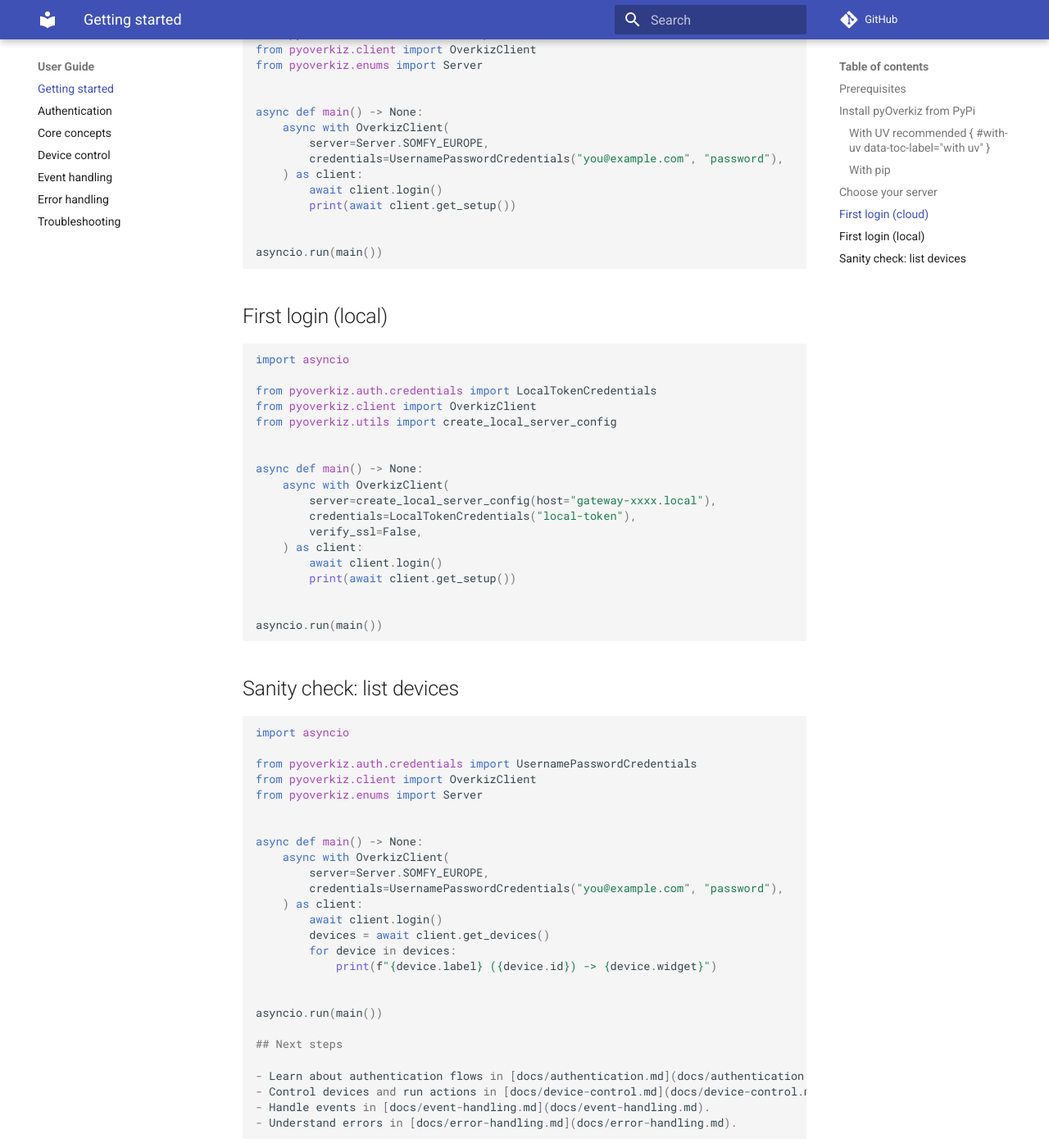
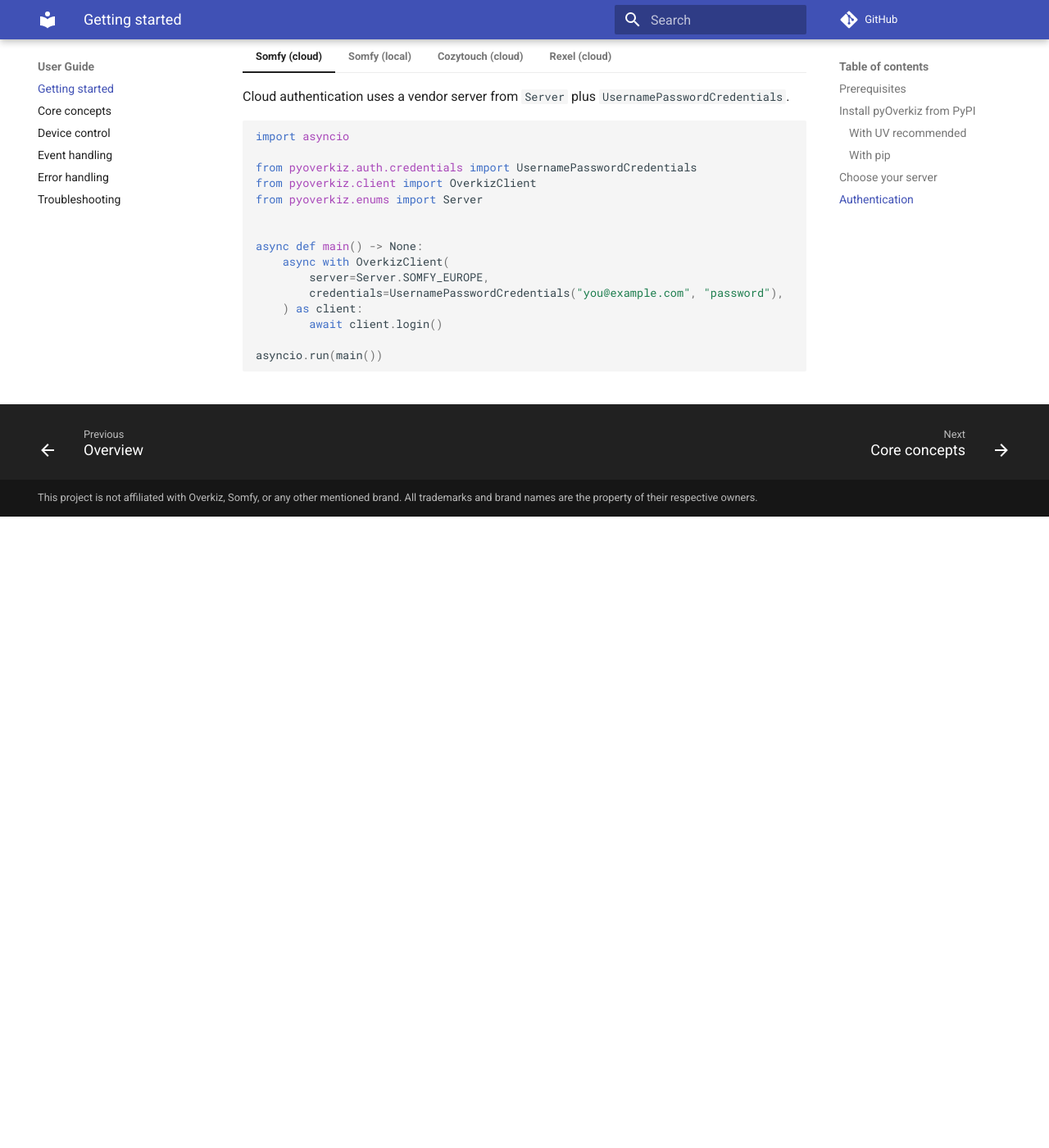
Before and after one commit to iMicknl/python-overkiz-api, an MkDocs documentation site: the page built from docs/getting-started.md, in a window 1280 px wide and 1400 px high, scrolled down 958 px. Shown: the whole window at 82% size. Built offline with MkDocs 1.6.1 and Material for MkDocs 9.7.7, drawn with Linux system fonts in a browser that asks for light colours; comment, search, counter and statistics services are not loaded; after the commit the page ends 1588 px from its top, so only the background shows below that; some of the changed text lies outside the part shown.

Commit message:
Update documentation: remove outdated authentication guide and enhance getting started section

````diff
--- a/docs/authentication.md
+++ /dev/null
@@ -1,64 +0,0 @@
-# Authentication
-
-## Cloud username and password
-
-Cloud authentication uses a vendor server from `Server` plus `UsernamePasswordCredentials`.
-
-```python
-import asyncio
-
-from pyoverkiz.auth.credentials import UsernamePasswordCredentials
-from pyoverkiz.client import OverkizClient
-from pyoverkiz.enums import Server
-
-
-async def main() -> None:
-    async with OverkizClient(
-        server=Server.SOMFY_EUROPE,
-        credentials=UsernamePasswordCredentials("you@example.com", "password"),
-    ) as client:
-        await client.login()
-        print(await client.get_api_version())
-
-
-asyncio.run(main())
-```
-
-## Local token authentication
-
-Local authentication requires a token generated by the official mobile app and a local user on the OverKiz API platform.
-
-```python
-import asyncio
-
-from pyoverkiz.auth.credentials import LocalTokenCredentials
-from pyoverkiz.client import OverkizClient
-from pyoverkiz.utils import create_local_server_config
-
-
-async def main() -> None:
-    async with OverkizClient(
-        server=create_local_server_config(host="gateway-xxxx.local"),
-        credentials=LocalTokenCredentials("local-token"),
-        verify_ssl=False,
-    ) as client:
-        await client.login()
-        print(await client.get_api_version())
-
-
-asyncio.run(main())
-```
-
-## Token refresh behavior
-
-The client refreshes access tokens as needed during authenticated calls. If you see authentication errors, re-run `login()` before retrying the request.
-
-## Unsupported auth flows
-
-Some vendors use authentication flows that are not supported. In those cases, obtain a local token and use a local server configuration instead.
-
-## Secure storage tips
-
-- Use environment variables or a secret manager for tokens.
-- Avoid hard-coding credentials in source control.
-- Rotate tokens regularly if your vendor supports it.
--- a/docs/getting-started.md
+++ b/docs/getting-started.md
@@ -1,14 +1,15 @@
 # Getting started
+
+This guide will help you install the library, connect to your hub, and perform your first actions.
 
 ## Prerequisites
 
 - Python 3.10+
 - An OverKiz-compatible hub and account
 
-## Install pyOverkiz from PyPi
+## Install pyOverkiz from PyPI
 
-
-### With UV <small>recommended</small> { #with-uv data-toc-label="with uv" }
+### With UV <small>recommended</small>
 
 ```bash
 uv add pyoverkiz
@@ -27,78 +28,88 @@
 - Cloud servers use the `Server` enum.
 - Local servers use `create_local_server_config` with a hostname or IP address.
 
-## First login (cloud)
+## Authentication
 
-```python
-import asyncio
+=== "Somfy (cloud)"
 
-from pyoverkiz.auth.credentials import UsernamePasswordCredentials
-from pyoverkiz.client import OverkizClient
-from pyoverkiz.enums import Server
+    Cloud authentication uses a vendor server from `Server` plus `UsernamePasswordCredentials`.
+
+    ```python
+    import asyncio
+
+    from pyoverkiz.auth.credentials import UsernamePasswordCredentials
+    from pyoverkiz.client import OverkizClient
+    from pyoverkiz.enums import Server
 
 
-async def main() -> None:
-    async with OverkizClient(
-        server=Server.SOMFY_EUROPE,
-        credentials=UsernamePasswordCredentials("you@example.com", "password"),
-    ) as client:
-        await client.login()
-        print(await client.get_setup())
+    async def main() -> None:
+        async with OverkizClient(
+            server=Server.SOMFY_EUROPE,
+            credentials=UsernamePasswordCredentials("you@example.com", "password"),
+        ) as client:
+            await client.login()
+
+    asyncio.run(main())
+    ```
+
+=== "Somfy (local)"
+
+    Local authentication requires a token generated by the official mobile app and a local user on the OverKiz API platform.
+
+    ```python
+    import asyncio
+
+    from pyoverkiz.auth.credentials import LocalTokenCredentials
+    from pyoverkiz.client import OverkizClient
+    from pyoverkiz.utils import create_local_server_config
 
 
-asyncio.run(main())
-```
+    async def main() -> None:
+        async with OverkizClient(
+            server=create_local_server_config(host="gateway-xxxx.local"),
+            credentials=LocalTokenCredentials("local-token"),
+            verify_ssl=True, # disable if you connect via IP
+        ) as client:
+            await client.login()
 
-## First login (local)
+    asyncio.run(main())
+    ```
 
-```python
-import asyncio
+=== "Cozytouch (cloud)"
 
-from pyoverkiz.auth.credentials import LocalTokenCredentials
-from pyoverkiz.client import OverkizClient
-from pyoverkiz.utils import create_local_server_config
+    ```python
+    import asyncio
+
+    from pyoverkiz.auth.credentials import UsernamePasswordCredentials
+    from pyoverkiz.client import OverkizClient
+    from pyoverkiz.enums import Server
 
 
-async def main() -> None:
-    async with OverkizClient(
-        server=create_local_server_config(host="gateway-xxxx.local"),
-        credentials=LocalTokenCredentials("local-token"),
-        verify_ssl=False,
-    ) as client:
-        await client.login()
-        print(await client.get_setup())
+    async def main() -> None:
+        async with OverkizClient(
+            server=Server.SOMFY_EUROPE,
+            credentials=UsernamePasswordCredentials("you@example.com", "password"),
+        ) as client:
+            await client.login()
 
+    asyncio.run(main())
+    ```
 
-asyncio.run(main())
-```
+=== "Rexel (cloud)"
 
-## Sanity check: list devices
+    ```python
+    import asyncio
 
-```python
-import asyncio
+    from pyoverkiz.auth.credentials import UsernamePasswordCredentials
+    from pyoverkiz.client import OverkizClient
+    from pyoverkiz.enums import Server
 
-from pyoverkiz.auth.credentials import UsernamePasswordCredentials
-from pyoverkiz.client import OverkizClient
-from pyoverkiz.enums import Server
+    async def main() -> None:
+        async with OverkizClient(
+            server=Server.SOMFY_EUROPE,
+            credentials=UsernamePasswordCredentials("you@example.com", "password"),
+        ) as client:
+            await client.login()
 
-
-async def main() -> None:
-    async with OverkizClient(
-        server=Server.SOMFY_EUROPE,
-        credentials=UsernamePasswordCredentials("you@example.com", "password"),
-    ) as client:
-        await client.login()
-        devices = await client.get_devices()
-        for device in devices:
-            print(f"{device.label} ({device.id}) -> {device.widget}")
-
-
-asyncio.run(main())
-
-## Next steps
-
-- Learn about authentication flows in [docs/authentication.md](docs/authentication.md).
-- Control devices and run actions in [docs/device-control.md](docs/device-control.md).
-- Handle events in [docs/event-handling.md](docs/event-handling.md).
-- Understand errors in [docs/error-handling.md](docs/error-handling.md).
-```
+    asyncio.run(main())
+    ```
--- a/docs/index.md
+++ b/docs/index.md
@@ -4,7 +4,11 @@
   - toc
   - title
 ---
-# pyOverkiz
+<style>
+  .md-content__inner > h1:first-of-type {
+    display: none;
+  }
+</style>
 
 pyOverkiz is an async Python library for interacting with Overkiz-based platforms, including Somfy and Atlantic. It enables authentication, device discovery, state reading, command execution, and real-time event streaming from supported gateways.
 
--- a/mkdocs.yml
+++ b/mkdocs.yml
@@ -35,12 +35,14 @@
   - pymdownx.superfences
   - pymdownx.tasklist
   - admonition
+  - pymdownx.superfences
+  - pymdownx.tabbed:
+      alternate_style: true
 
 nav:
   - Overview: index.md
   - User Guide:
       - Getting started: getting-started.md
-      - Authentication: authentication.md
       - Core concepts: core-concepts.md
       - Device control: device-control.md
       - Event handling: event-handling.md
````
